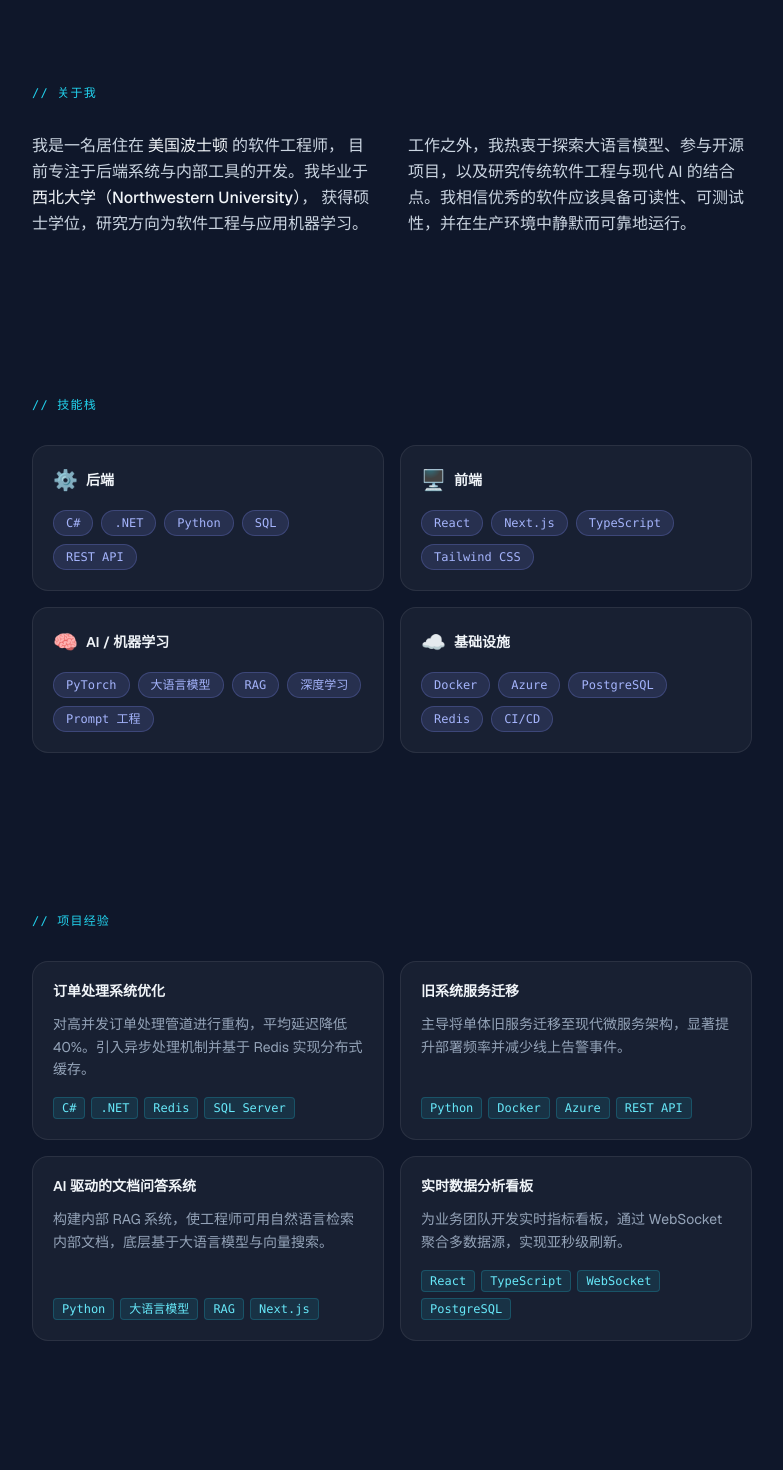
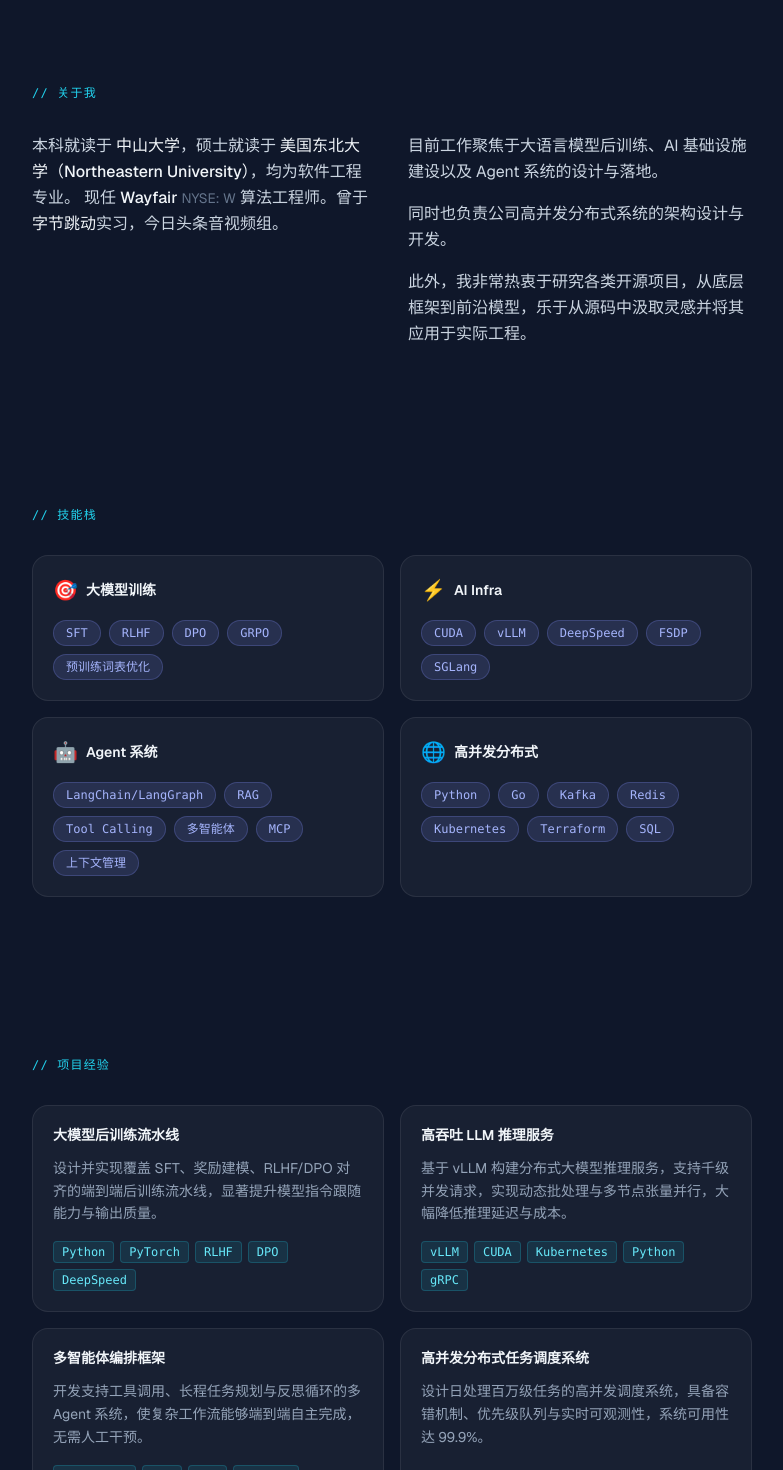
Before and after one commit to muhenan/allen-personal-website, a Next.js app: page / in a window 1280 px wide. Shown: the part 560-2030 px from the top of the page, without its empty margins (248-1031 px from the left). Built offline with nearby package versions, Linux system fonts and the light colour scheme.

Commit message:
feat(site): build personal website with zh/en toggle and full content

```diff
--- a/app/components/HomePage.tsx
+++ b/app/components/HomePage.tsx
@@ -8,24 +8,30 @@ const content = {
   en: {
     nav: { about: "About", skills: "Skills", projects: "Projects" },
     hero: {
-      badge: "Software Engineer",
+      badge: "Algorithm Engineer",
       greeting: "Hi, I'm",
       slogan:
-        "Building reliable backend systems and exploring the frontier of AI — from LLMs to deep learning, I love turning complex ideas into clean, working software.",
+        "Focused on LLM post-training, AI infrastructure, and Agent systems — I thrive at the intersection of cutting-edge research and high-scale engineering.",
     },
     about: {
       heading: "// About",
       left: (
         <>
-          I&apos;m a software engineer based in{" "}
-          <span style={{ color: "#f1f5f9", fontWeight: 500 }}>Boston, MA</span>, currently working on
-          backend systems and internal tooling. I hold a{" "}
-          <span style={{ color: "#f1f5f9", fontWeight: 500 }}>Master&apos;s degree from Northwestern University</span>,
-          where I deepened my focus on software engineering and applied machine learning.
+          B.Eng. in Software Engineering from{" "}
+          <span style={{ color: "#f1f5f9", fontWeight: 500 }}>Sun Yat-sen University</span>, M.S. in Software Engineering from{" "}
+          <span style={{ color: "#f1f5f9", fontWeight: 500 }}>Northeastern University (US)</span>.
+          Currently Algorithm Engineer at{" "}
+          <span style={{ color: "#f1f5f9", fontWeight: 500 }}>Wayfair</span>{" "}
+          <span style={{ color: "#64748b", fontSize: "0.85em" }}>NYSE: W</span>.
+          Previously interned at{" "}
+          <span style={{ color: "#f1f5f9", fontWeight: 500 }}>ByteDance</span>, audio &amp; video team of Toutiao.
         </>
       ),
-      right:
-        "Outside of work I experiment with LLMs, contribute to open-source projects, and explore the intersection of classical software engineering with modern AI. I believe great software is readable, testable, and quietly reliable.",
+      right: [
+        "My current work focuses on large language model post-training, AI infrastructure, and the design and deployment of Agent systems at scale.",
+        "I also work on the architecture and development of high-concurrency distributed systems.",
+        "I'm also passionate about diving into open-source projects — from foundational frameworks to cutting-edge models — drawing inspiration from source code and applying it to real-world engineering.",
+      ],
     },
     skills: { heading: "// Skills" },
     projects: { heading: "// Projects" },
@@ -38,24 +44,31 @@ const content = {
   zh: {
     nav: { about: "关于我", skills: "技能", projects: "项目" },
     hero: {
-      badge: "软件工程师",
+      badge: "算法工程师",
       greeting: "你好，我是",
       slogan:
-        "专注于构建可靠的后端系统，同时探索 AI 前沿 —— 从大语言模型到深度学习，我热衷于将复杂想法转化为简洁、可运行的软件。",
+        "专注于大模型后训练、AI Infra 与 Agent 系统构建 —— 在前沿研究与大规模工程落地的交汇处深耕。",
     },
     about: {
       heading: "// 关于我",
       left: (
         <>
-          我是一名居住在{" "}
-          <span style={{ color: "#f1f5f9", fontWeight: 500 }}>美国波士顿</span> 的软件工程师，
-          目前专注于后端系统与内部工具的开发。我毕业于{" "}
-          <span style={{ color: "#f1f5f9", fontWeight: 500 }}>西北大学（Northwestern University）</span>，
-          获得硕士学位，研究方向为软件工程与应用机器学习。
+          本科就读于{" "}
+          <span style={{ color: "#f1f5f9", fontWeight: 500 }}>中山大学</span>，硕士就读于{" "}
+          <span style={{ color: "#f1f5f9", fontWeight: 500 }}>美国东北大学（Northeastern University）</span>，均为软件工程专业。
+          现任{" "}
+          <span style={{ color: "#f1f5f9", fontWeight: 500 }}>Wayfair</span>{" "}
+          <span style={{ color: "#64748b", fontSize: "0.85em" }}>NYSE: W</span>{" "}
+          算法工程师。曾于{" "}
+          <span style={{ color: "#f1f5f9", fontWeight: 500 }}>字节跳动</span>
+          实习，今日头条音视频组。
         </>
       ),
-      right:
-        "工作之外，我热衷于探索大语言模型、参与开源项目，以及研究传统软件工程与现代 AI 的结合点。我相信优秀的软件应该具备可读性、可测试性，并在生产环境中静默而可靠地运行。",
+      right: [
+        "目前工作聚焦于大语言模型后训练、AI 基础设施建设以及 Agent 系统的设计与落地。",
+        "同时也负责公司高并发分布式系统的架构设计与开发。",
+        "此外，我非常热衷于研究各类开源项目，从底层框架到前沿模型，乐于从源码中汲取灵感并将其应用于实际工程。",
+      ],
     },
     skills: { heading: "// 技能栈" },
     projects: { heading: "// 项目经验" },
@@ -69,70 +82,70 @@ const content = {
 
 const skills = {
   en: [
-    { category: "Backend", icon: "⚙️", items: ["C#", ".NET", "Python", "SQL", "REST APIs"] },
-    { category: "Frontend", icon: "🖥️", items: ["React", "Next.js", "TypeScript", "Tailwind CSS"] },
-    { category: "AI / ML", icon: "🧠", items: ["PyTorch", "LLMs", "RAG", "Deep Learning", "Prompt Engineering"] },
-    { category: "Infrastructure", icon: "☁️", items: ["Docker", "Azure", "PostgreSQL", "Redis", "CI/CD"] },
+    { category: "LLM Training", icon: "🎯", items: ["SFT", "RLHF", "DPO", "GRPO", "Vocab Optimization"] },
+    { category: "AI Infra", icon: "⚡", items: ["CUDA", "vLLM", "DeepSpeed", "FSDP", "SGLang"] },
+    { category: "Agent Systems", icon: "🤖", items: ["LangChain/LangGraph", "RAG", "Tool Calling", "Multi-Agent", "MCP", "Context Management"] },
+    { category: "Distributed Systems", icon: "🌐", items: ["Python", "Go", "Kafka", "Redis", "Kubernetes", "Terraform", "SQL"] },
   ],
   zh: [
-    { category: "后端", icon: "⚙️", items: ["C#", ".NET", "Python", "SQL", "REST API"] },
-    { category: "前端", icon: "🖥️", items: ["React", "Next.js", "TypeScript", "Tailwind CSS"] },
-    { category: "AI / 机器学习", icon: "🧠", items: ["PyTorch", "大语言模型", "RAG", "深度学习", "Prompt 工程"] },
-    { category: "基础设施", icon: "☁️", items: ["Docker", "Azure", "PostgreSQL", "Redis", "CI/CD"] },
+    { category: "大模型训练", icon: "🎯", items: ["SFT", "RLHF", "DPO", "GRPO", "预训练词表优化"] },
+    { category: "AI Infra", icon: "⚡", items: ["CUDA", "vLLM", "DeepSpeed", "FSDP", "SGLang"] },
+    { category: "Agent 系统", icon: "🤖", items: ["LangChain/LangGraph", "RAG", "Tool Calling", "多智能体", "MCP", "上下文管理"] },
+    { category: "高并发分布式", icon: "🌐", items: ["Python", "Go", "Kafka", "Redis", "Kubernetes", "Terraform", "SQL"] },
   ],
 };
 
 const projects = {
   en: [
     {
-      title: "Order Processing System Optimization",
+      title: "LLM Post-Training Pipeline",
       description:
-        "Re-architected a high-throughput order pipeline reducing average latency by 40%. Introduced async processing and distributed caching with Redis.",
-      tags: ["C#", ".NET", "Redis", "SQL Server"],
+        "Designed and implemented an end-to-end post-training pipeline covering SFT, reward modeling, and RLHF/DPO alignment, significantly improving model instruction-following quality.",
+      tags: ["Python", "PyTorch", "RLHF", "DPO", "DeepSpeed"],
     },
     {
-      title: "Legacy Service Migration",
+      title: "High-Throughput LLM Inference Service",
       description:
-        "Led migration of a monolithic legacy service to a modern microservices architecture, improving deployment frequency and reducing on-call incidents.",
-      tags: ["Python", "Docker", "Azure", "REST APIs"],
+        "Built a distributed LLM serving system based on vLLM, supporting thousands of concurrent requests with dynamic batching and multi-node tensor parallelism.",
+      tags: ["vLLM", "CUDA", "Kubernetes", "Python", "gRPC"],
     },
     {
-      title: "AI-Powered Document Q&A",
+      title: "Multi-Agent Orchestration Framework",
       description:
-        "Built an internal RAG system that lets engineers query internal documentation using natural language, powered by LLMs and vector search.",
-      tags: ["Python", "LLMs", "RAG", "Next.js"],
+        "Developed a multi-agent system supporting tool calling, long-horizon task planning, and reflection loops, enabling complex workflows to run autonomously end-to-end.",
+      tags: ["LangChain", "MCP", "RAG", "Tool Use", "Python"],
     },
     {
-      title: "Real-time Analytics Dashboard",
+      title: "Distributed Task Scheduling System",
       description:
-        "Developed a live metrics dashboard for business stakeholders, pulling data from multiple sources with sub-second refresh via WebSockets.",
-      tags: ["React", "TypeScript", "WebSocket", "PostgreSQL"],
+        "Architected a high-concurrency task scheduling system capable of handling millions of jobs per day, with fault tolerance, priority queues, and real-time observability.",
+      tags: ["Go", "Kafka", "Redis", "Kubernetes", "gRPC"],
     },
   ],
   zh: [
     {
-      title: "订单处理系统优化",
+      title: "大模型后训练流水线",
       description:
-        "对高并发订单处理管道进行重构，平均延迟降低 40%。引入异步处理机制并基于 Redis 实现分布式缓存。",
-      tags: ["C#", ".NET", "Redis", "SQL Server"],
+        "设计并实现覆盖 SFT、奖励建模、RLHF/DPO 对齐的端到端后训练流水线，显著提升模型指令跟随能力与输出质量。",
+      tags: ["Python", "PyTorch", "RLHF", "DPO", "DeepSpeed"],
     },
     {
-      title: "旧系统服务迁移",
+      title: "高吞吐 LLM 推理服务",
       description:
-        "主导将单体旧服务迁移至现代微服务架构，显著提升部署频率并减少线上告警事件。",
-      tags: ["Python", "Docker", "Azure", "REST API"],
+        "基于 vLLM 构建分布式大模型推理服务，支持千级并发请求，实现动态批处理与多节点张量并行，大幅降低推理延迟与成本。",
+      tags: ["vLLM", "CUDA", "Kubernetes", "Python", "gRPC"],
     },
     {
-      title: "AI 驱动的文档问答系统",
+      title: "多智能体编排框架",
       description:
-        "构建内部 RAG 系统，使工程师可用自然语言检索内部文档，底层基于大语言模型与向量搜索。",
-      tags: ["Python", "大语言模型", "RAG", "Next.js"],
+        "开发支持工具调用、长程任务规划与反思循环的多 Agent 系统，使复杂工作流能够端到端自主完成，无需人工干预。",
+      tags: ["LangChain", "MCP", "RAG", "工具调用", "Python"],
     },
     {
-      title: "实时数据分析看板",
+      title: "高并发分布式任务调度系统",
       description:
-        "为业务团队开发实时指标看板，通过 WebSocket 聚合多数据源，实现亚秒级刷新。",
-      tags: ["React", "TypeScript", "WebSocket", "PostgreSQL"],
+        "设计日处理百万级任务的高并发调度系统，具备容错机制、优先级队列与实时可观测性，系统可用性达 99.9%。",
+      tags: ["Go", "Kafka", "Redis", "Kubernetes", "gRPC"],
     },
   ],
 };
@@ -206,7 +219,7 @@ export default function HomePage() {
           </p>
           <div className="animate-fade-in-up delay-400 flex gap-4">
             <a
-              href="https://github.com"
+              href="https://github.com/muhenan"
               target="_blank"
               rel="noopener noreferrer"
               className="flex items-center gap-2 px-5 py-2.5 rounded-full text-sm font-medium transition-all hover:scale-105"
@@ -216,7 +229,7 @@ export default function HomePage() {
               GitHub
             </a>
             <a
-              href="https://linkedin.com"
+              href="https://www.linkedin.com/in/henan-mu-519b6624b/"
               target="_blank"
               rel="noopener noreferrer"
               className="flex items-center gap-2 px-5 py-2.5 rounded-full text-sm font-medium transition-all hover:scale-105"
@@ -235,7 +248,11 @@ export default function HomePage() {
           </h2>
           <div className="grid sm:grid-cols-2 gap-8">
             <p className="text-base leading-relaxed" style={{ color: "#cbd5e1" }}>{t.about.left}</p>
-            <p className="text-base leading-relaxed" style={{ color: "#cbd5e1" }}>{t.about.right}</p>
+            <div className="flex flex-col gap-4">
+              {t.about.right.map((para, i) => (
+                <p key={i} className="text-base leading-relaxed" style={{ color: "#cbd5e1" }}>{para}</p>
+              ))}
+            </div>
           </div>
         </section>
 
```
